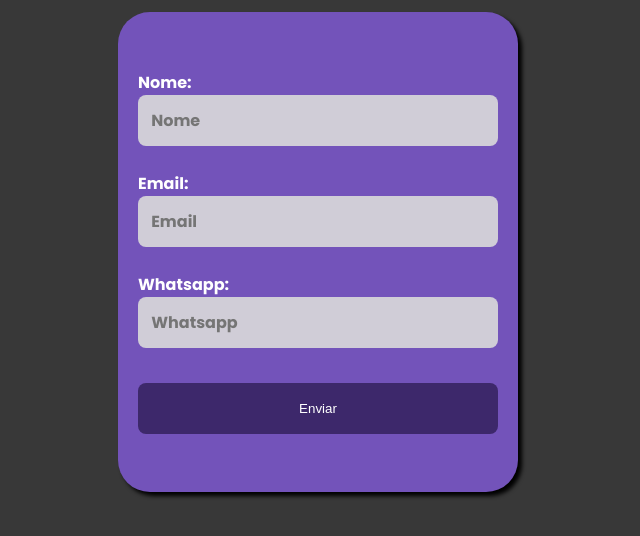
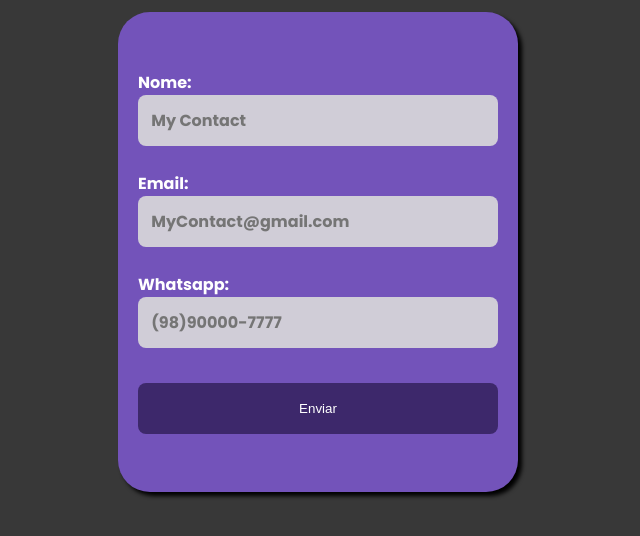
Before and after one commit to mearthur/MyContact, a plain HTML site: page index.html in a window 1280 px wide. Shown: the part 92-628 px from the top of the page, without its empty margins (322-962 px from the left). Drawn offline with Linux system fonts and the light colour scheme.

Commit message:
alteraçao no input

```diff
--- a/index.html
+++ b/index.html
@@ -21,15 +21,15 @@
             <form>
                 <div class="flex-container">
                     <label>Nome:</label><br>
-                    <input type="text" name="Nome" id="Nome" placeholder="Nome">
+                    <input type="text" name="Nome" id="Nome" placeholder="My Contact">
                 </div>
                 <div class="flex-container">
                     <label>Email:</label><br>
-                    <input type="email" name="Email" id="Email" placeholder="Email">
+                    <input type="email" name="Email" id="Email" placeholder="MyContact@gmail.com">
                 </div>
                 <div class="flex-container">
                     <label>Whatsapp:</label><br>
-                    <input type="tel" name="Telefone" id="Telefone" placeholder="Whatsapp">
+                    <input type="tel" name="Telefone" id="Telefone" placeholder="(98)90000-7777">
                 </div>
                 <button>Enviar</button>
             </form>
```
